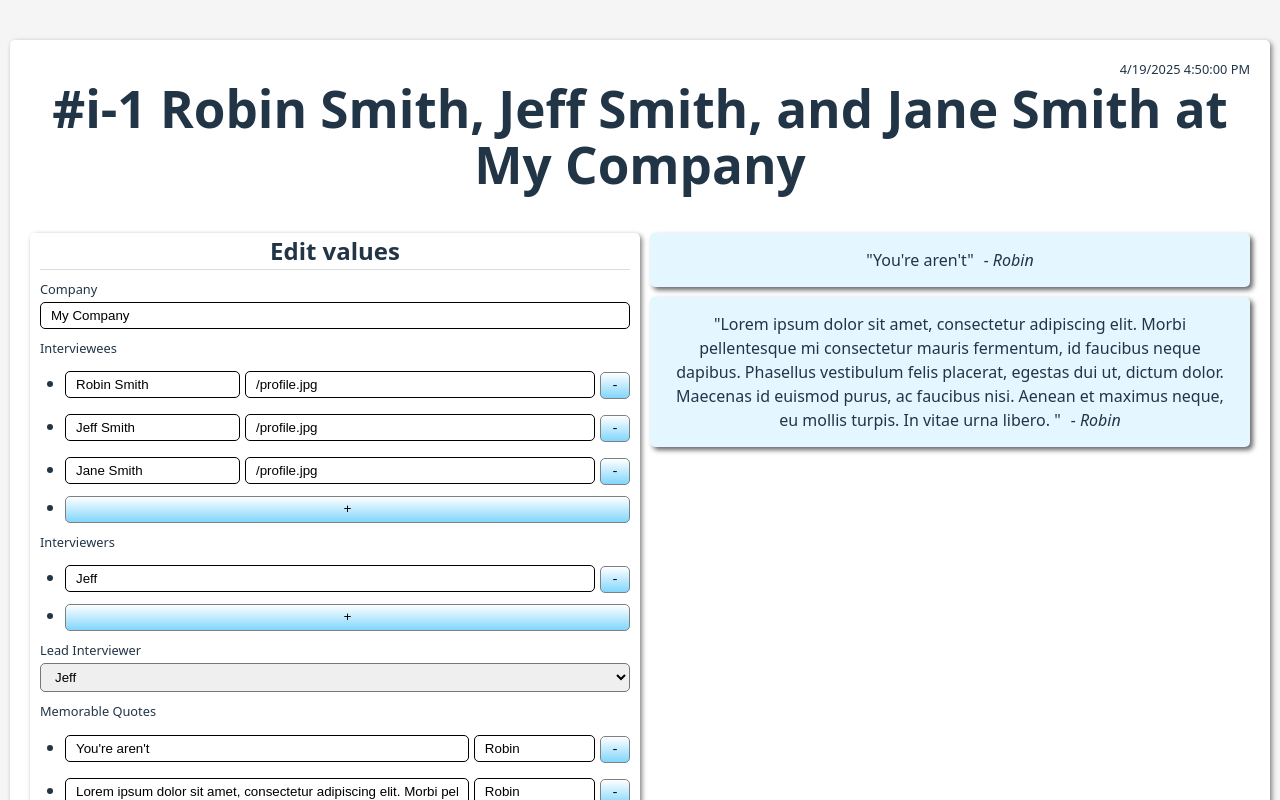
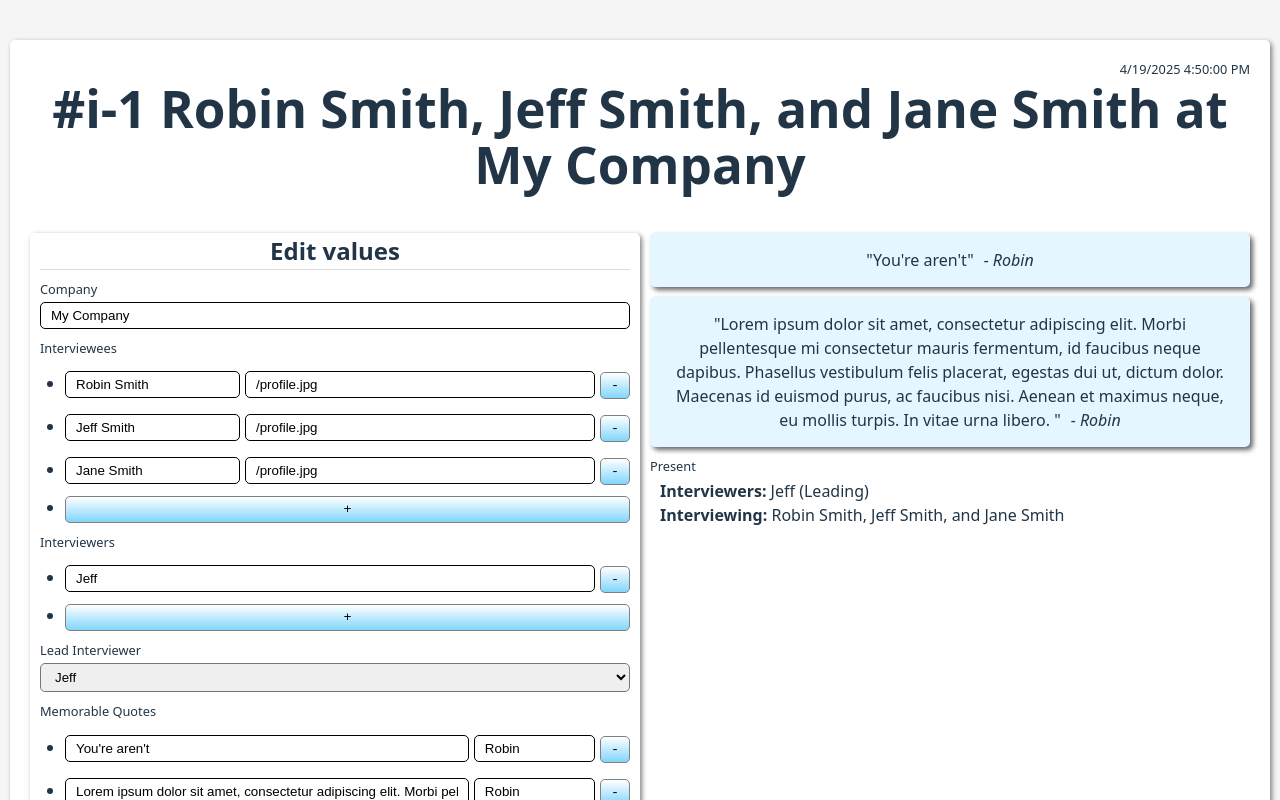
Before and after one commit to Iubalus/arborist, a Vue app in the folder arborist/: page / in a window 1280 px wide. Shown: the top 800 px of the page. Built offline with nearby package versions, Linux system fonts and the light colour scheme.

Commit message:
Add Present display

```diff
--- /dev/null
+++ b/arborist/src/components/bits/PresentDisplay.vue
@@ -0,0 +1,56 @@
+<template>
+    <Labelled :label="label">
+        <div class="present-display">
+            <div>
+                <strong>Interviewers:</strong> {{ interviewerDisplay }}
+            </div>
+            <div>
+                <strong>Interviewing:</strong> {{ interviewing }}
+            </div>
+        </div>
+    </Labelled>
+</template>
+<script lang="ts">
+import { defineComponent, type PropType } from 'vue'
+import Labelled from './Labelled.vue';
+import { dolist } from './list-util';
+
+export default defineComponent({
+    components: { Labelled },
+    props: {
+        label: {
+            type: String,
+            default: () => null
+        },
+        leadInterviewer: {
+            type: String,
+            default: () => null
+        },
+        interviewers: {
+            type: Array as PropType<String[]>,
+            default: () => []
+        },
+        interviewees: {
+            type: Array as PropType<String[]>,
+            default: () => []
+        }
+    },
+    computed: {
+        interviewerDisplay(): String {
+            return dolist(this.interviewers.map(v => {
+                return v === this.leadInterviewer ? `${v} (Leading)` : v;
+            }));
+        },
+        interviewing(): String {
+            return dolist(this.interviewees);
+        }
+    }
+})
+
+</script>
+<style scoped>
+.present-display {
+    padding: 0 10px 10px 10px;
+    text-align: left;
+}
+</style>
--- /dev/null
+++ b/arborist/src/components/bits/list-util.ts
@@ -0,0 +1,11 @@
+export function dolist(values: String[]) {
+    if (values.length == 0) {
+        return "";
+    }
+    if (values.length == 1) {
+        return values[0];
+    } else {
+        let oxford = values.length > 2 ? "," : "";
+        return values.slice(0, -1).join(", ") + oxford + " and " + values.slice(-1);
+    }
+}
--- a/arborist/src/components/pages/Snapshot.vue
+++ b/arborist/src/components/pages/Snapshot.vue
@@ -7,20 +7,17 @@
                     <LabelText label="Company" v-model:value="internalSnapshot.company"></LabelText>
                     <DualEditList label="Interviewees" v-model:value="internalSnapshot.interviewees" key-a="name"
                         width-a="50%" key-b="profileURL" />
-                    <EditList
-                        label="Interviewers"
-                        v-model:value="internalSnapshot.interviewers"
-                    />
-                    <Selct
-                        label="Lead Interviewer"
-                        v-model:selected="internalSnapshot.leadInterviewer"
-                        :options="interviewerOptions"
-                    />
+                    <EditList label="Interviewers" v-model:value="internalSnapshot.interviewers" />
+                    <Selct label="Lead Interviewer" v-model:selected="internalSnapshot.leadInterviewer"
+                        :options="interviewerOptions" />
                     <DualEditList label="Memorable Quotes" v-model:value="internalSnapshot.memorableQuotes"
                         key-a="quote" key-b="from" width-b="30%" />
                 </Card>
                 <div>
-                    <QuoteDisplay :quotes="internalSnapshot.memorableQuotes"></QuoteDisplay>
+                    <QuoteDisplay :quotes="internalSnapshot.memorableQuotes" />
+                    <PresentDisplay label="Present" :lead-interviewer="internalSnapshot.leadInterviewer"
+                        :interviewees="internalSnapshot.interviewees.map(v => v.name)"
+                        :interviewers="internalSnapshot.interviewers" />
                 </div>
             </FlexRow>
         </Page>
@@ -37,9 +34,11 @@ import FlexRow from '../bits/FlexRow.vue';
 import LabelText from '../bits/LabelText.vue';
 import EditList from '../bits/EditList.vue';
 import Selct from '../bits/Selct.vue';
+import PresentDisplay from '../bits/PresentDisplay.vue';
+import { dolist } from '../bits/list-util';
 
 export default defineComponent({
-    components: { Page, QuoteDisplay, DualEditList, Card, FlexRow, LabelText, EditList, Selct },
+    components: { Page, QuoteDisplay, DualEditList, Card, FlexRow, LabelText, EditList, Selct, PresentDisplay },
     props: {
         snapshot: {
             type: Object as PropType<SnapshotData>,
@@ -62,26 +61,12 @@ export default defineComponent({
     },
     computed: {
         title(): string {
-            return `#${this.internalSnapshot.id} ${this.dolist(this.internalSnapshot.interviewees.map(v => v.name))} at ${this.internalSnapshot.company}`
+            return `#${this.internalSnapshot.id} ${dolist(this.internalSnapshot.interviewees.map(v => v.name))} at ${this.internalSnapshot.company}`
         },
         interviewerOptions(): { label: string, value: string }[] {
             return this.internalSnapshot.interviewers.map(v => { return { label: v, value: v } });
         }
-    },
-    methods: {
-        dolist(values: string[]) {
-            if (values.length == 0) {
-                return "";
-            }
-            if (values.length == 1) {
-                return values[0];
-            } else {
-                let oxford = values.length > 2 ? "," : "";
-                return values.slice(0, -1).join(", ") + oxford + " and " + values.slice(-1);
-            }
-        }
     }
-
 })
 
 </script>
```
